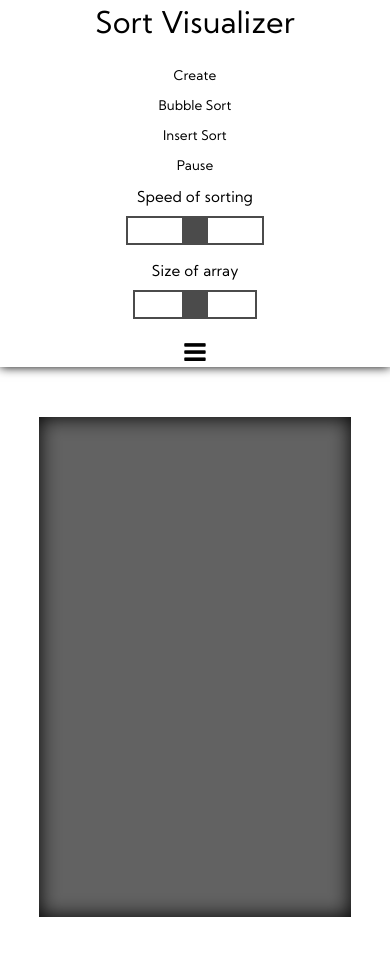
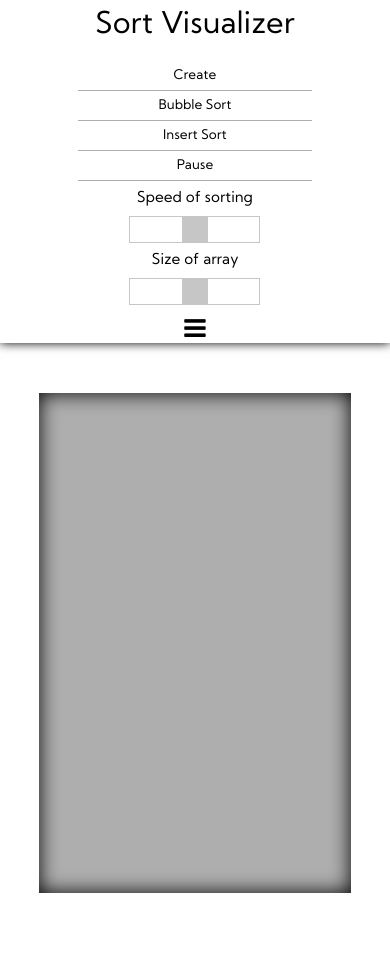
Before and after one commit to Seabool/sort-visualizer, a plain HTML site: page index.html in a window 390 px wide. Both pictures are taken after a click on the link 195 px from the left and 65 px from the top of the page. Drawn offline with Linux system fonts and the light colour scheme.

Commit message:
style: change buttons, sliders, colors

```diff
--- a/css/style.css
+++ b/css/style.css
@@ -20,7 +20,7 @@ div {
 
 button {
     border: none;
-    border-bottom: 2px solid black;
+    border-bottom: 2px solid #AEAEAE;
     height: 30px;
     width: 100px;
     transition: background-color 0.2s;
@@ -49,17 +49,27 @@ header {
     justify-content: center;
     height: 500px;
     margin: 50px auto;
-    background-color: #626262;
+    background-color: #AEAEAE;
     padding: 5px;
     box-shadow: 0px 0px 20px black inset;
 }
 
 .logo {
     text-align: center;
-    width: 100%;
+    width: 70%;
     font-family: 'KumbhSans';
     font-size: 30px;
     padding: 10px;
+    margin: auto;
+}
+
+.icon {
+    color: black;
+    display: block;
+    margin: auto;
+    width: 100%;
+    text-align: center;
+    font-size: 25px;
 }
 
 .number-bar {
@@ -69,12 +79,10 @@ header {
 }
 
 .buttons-container {
-    max-height: 0;
     display: none;
     flex-wrap: wrap;
     justify-content: center;
     padding: 10px 0;
-    transition: max-height 0.15s ease-out;
 }
 
 .buttons-container-active {
@@ -82,8 +90,6 @@ header {
     flex-wrap: wrap;
     justify-content: center;
     padding: 10px 0;
-    max-height: auto;
-    transition: max-height 0.25s ease-in;
 }
 
 .sliders-container {
@@ -110,7 +116,7 @@ header {
 .slider {
     -webkit-appearance: none;
     height: 25px;
-    border: 2px solid black;
+    border: 1px solid #AEAEAE;
     background-color: white;
     outline: none;
     opacity: 0.7;
@@ -128,37 +134,25 @@ header {
     appearance: none;
     width: 26px;
     height: 26px;
-    background: black;
+    background: #AEAEAE;
     cursor: pointer;
 }
 
 .slider::-moz-range-thumb {
     width: 26px;
     height: 26px;
-    background: black;
+    background: #AEAEAE;
     cursor: pointer;
 }
 
-.icon {
-    color: black;
-    display: block;
-    margin: auto;
-    width: 100%;
-    text-align: center;
-    font-size: 25px;
-}
-
-@media (max-width: 750px) {
+@media (max-width: 500px) {
     .buttons-container {
         flex-direction: row;
     }
     button {
-        width: 100%;
-        margin: 0;
+        width: 60%;
         border: none;
-    }
-    .slider {
-        width: 50%;
-        margin-bottom: 10px;
+        border-bottom: 1px solid #AEAEAE;
+        margin: 0 auto;
     }
 }
```
